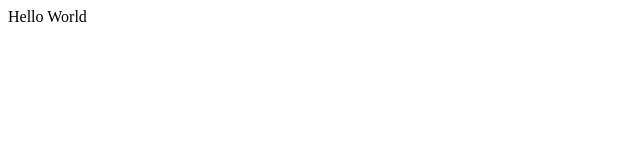
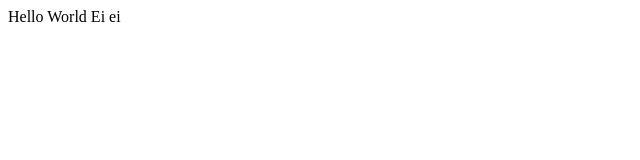
Before and after one commit to Nattakorn03/testgit, a plain HTML site: page index.html in a window 1280 px wide. Shown: the full height of the page, 0-640 px from the left. Drawn offline with Linux system fonts and the light colour scheme.

Commit message:
add eiei

```diff
--- a/index.html
+++ b/index.html
@@ -7,5 +7,6 @@
 </head>
 <body>
     Hello World
+    Ei ei
 </body>
 </html>
```
